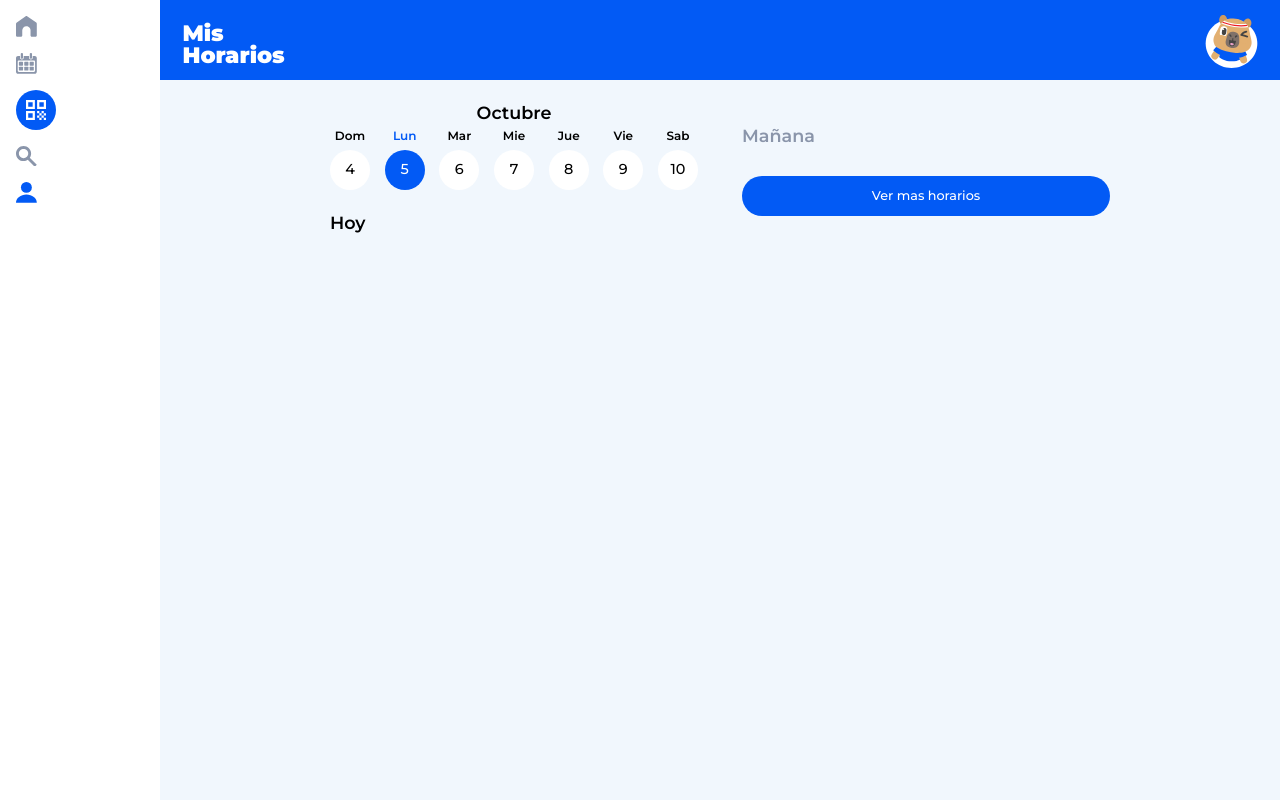
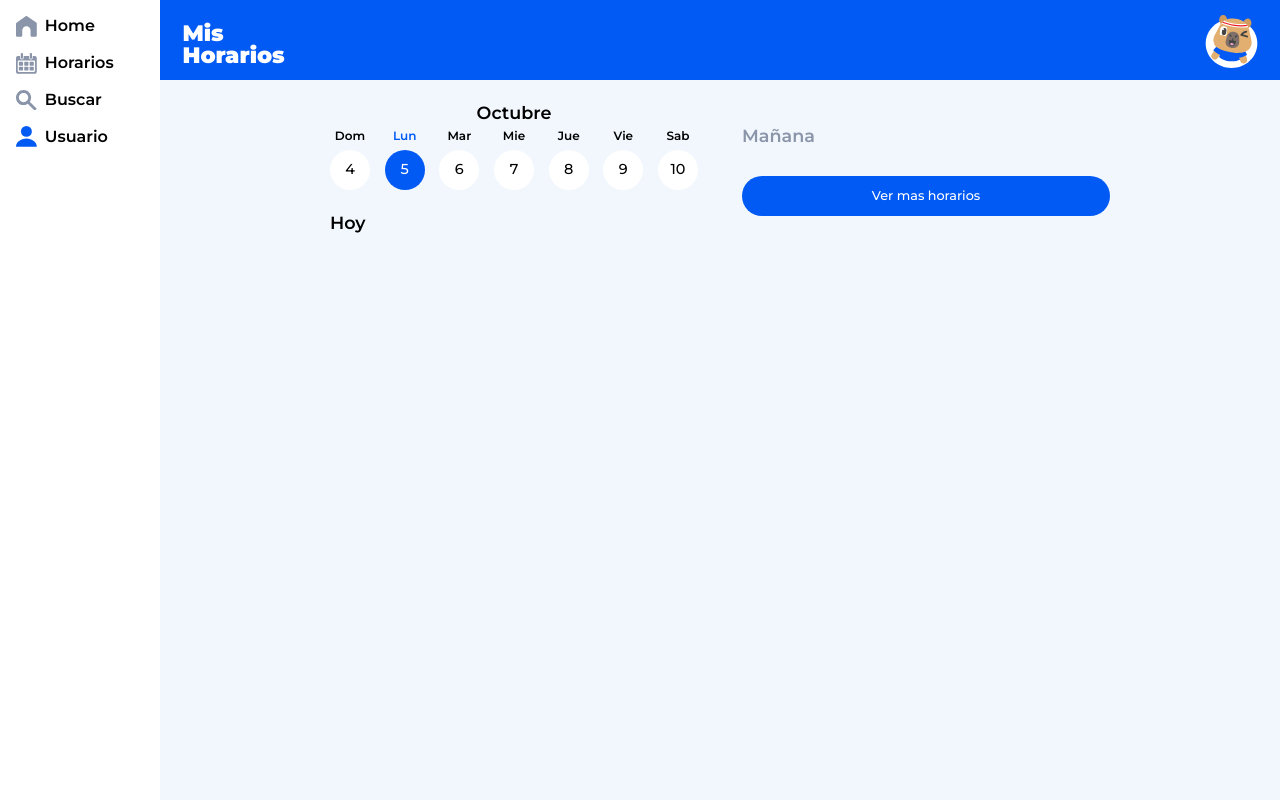
Before and after one commit to TobiasDevSuarez/GAMO, a React (Vite) app in the folder Frontend/: page /usuario in a window 1280 px wide. Built offline with nearby package versions, Linux system fonts and the light colour scheme.

Commit message:
responsive corregido

```diff
--- a/Frontend/src/responsive.css
+++ b/Frontend/src/responsive.css
@@ -25,10 +25,10 @@ header{
     padding-left: 2%;
     padding-right: 2%;
 }
-button.escanear{
+a.escanear{
     display:none;
 }
-button.icono{
+a.icono{
   display: flex;
   justify-content: center;
   align-items: center;
```
